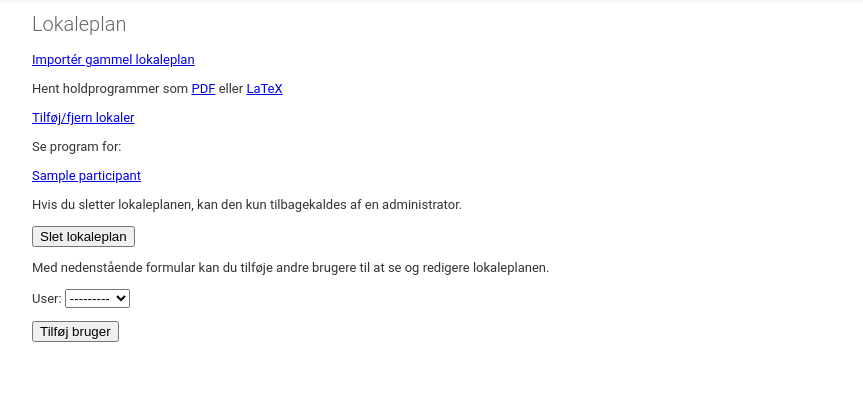
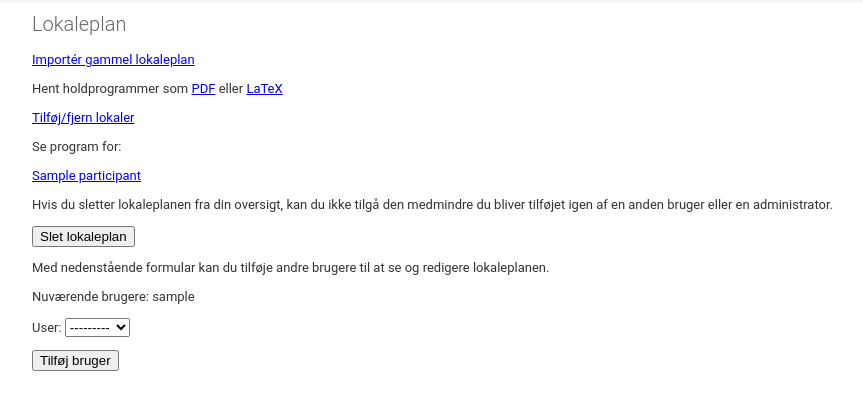
Before and after one commit to matfystutor/lokaler, a Django app: page /session/1/ in a window 1280 px wide. Shown: the part 72-482 px from the top of the page, without its empty margins (47-910 px from the left). Run offline with Django 3.2, Linux system fonts and the light colour scheme; a user stored in the database is signed in; data comes from the database, SQL or seed files in the repository; tables that the repository leaves empty hold one stand-in row (values such as "Sample post"); parts of the project's set-up code (start-up, migrations or seed data) failed here and were passed over.

Commit message:
Add some text

```diff
--- a/lokaleplan/templates/lokaleplan/home.html
+++ b/lokaleplan/templates/lokaleplan/home.html
@@ -16,12 +16,16 @@ eller <a href="{% lokaleplan_url 'participants-tex' %}">LaTeX</a></p>
 {% endfor %}
 </p>
 {% endfor %}
-<p>Hvis du sletter lokaleplanen, kan den kun tilbagekaldes af en administrator.</p>
+<p>Hvis du sletter lokaleplanen fra din oversigt, kan du ikke tilgå den medmindre
+du bliver tilføjet igen af en anden bruger eller en administrator.</p>
 <form method="post" action="{% lokaleplan_url 'session_delete' %}">{% csrf_token %}
     <input type="submit" value="Slet lokaleplan">
 </form>
 <p>Med nedenstående formular kan du tilføje andre brugere til at se og redigere lokaleplanen.</p>
 <form method="post" action="{% lokaleplan_url 'add_user' %}">{% csrf_token %}
+    <p>Nuværende brugere:
+    {% for u in users %}{{ u }}
+    {% endfor %}</p>
     {{ add_user_form.as_p }}
     <input type="submit" value="Tilføj bruger">
 </form>
--- a/lokaleplan/views.py
+++ b/lokaleplan/views.py
@@ -71,6 +71,7 @@ class Home(TemplateView):
             groups.setdefault(k, []).append(p)
         context_data['groups'] = [groups[k] for k in sorted(groups)]
         context_data['add_user_form'] = AddUserForm()
+        context_data['users'] = self.request.lokaleplan_session.users.all()
         return context_data
 
 
```
